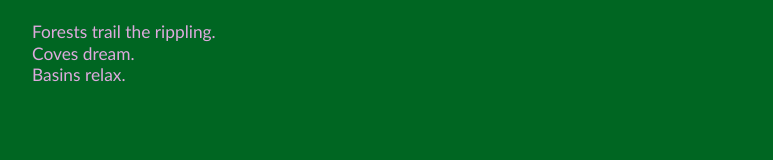
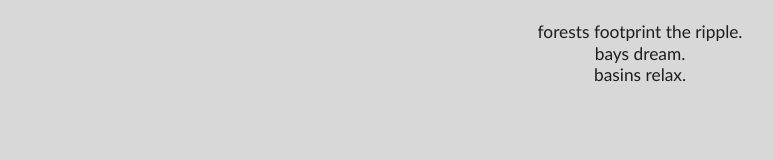
Before and after one commit to huangyt05/digpo1, a plain HTML site: page index.html in a window 1280 px wide. Shown: the whole page, without its empty margins (0-773 px from the left). Drawn offline with Linux system fonts and the light colour scheme.

Commit message:
Update index.html

```diff
--- a/index.html
+++ b/index.html
@@ -28,8 +28,8 @@ IN CONNECTION WITH THE USE OR PERFORMANCE OF THIS SOFTWARE.
 <style type="text/css">
 /* <![CDATA[ */
 body {
- background: #062;
- color: #dad;
+ background: rgb(216, 216, 216);
+ color: rgb(29, 29, 29);
  margin: 0 24pt 0 24pt;
  font-family: Optima, sans-serif;
  font-size: 13pt;
@@ -47,14 +47,14 @@ a {
 var t=0;
 var n=0;
 var paths=0;
-var above='brow,mist,shape,layer,the crag,stone,forest,height'.split(',');
-var below='flow,basin,shape,vein,rippling,stone,cove,rock'.split(',');
-var trans='command,pace,roam,trail,frame,sweep,exercise,range'.split(',');
-var imper='track,shade,translate,stamp,progress through,direct,run,enter';
+var above='eyebrow, fog, shape, layer, rock wall, stone, forest, height'.split(',');
+var below='flow, basin, shape, vein, ripple, stone, bay, rock'.split(',');
+var trans='command, step, walk, footprint, frame, scan, move, range'.split(',');
+var imper='track, shadow, translate, imprint, pass, direct, run, enter to continue';
 imper=imper.split(',');
-var intrans='linger,dwell,rest,relax,hold,dream,hum'.split(',');
+var intrans='hold, rest, rest, relax, hold, dream, buzz'.split(',');
 var s='s,'.split(',');
-var texture='rough,fine'.split(',');
+var texture='coarse, fine'.split(',');
 function rand_range(max) {
  return Math.floor(Math.random()*(max+1));
 }
@@ -83,7 +83,7 @@ function site() {
  return words;
 }
 function cave() {
- var adjs=('encompassing,'+choose(texture)+',sinuous,straight,objective,arched,cool,clear,dim,driven').split(',');
+ var adjs=('encompassing,'+choose(texture)+',curved, straight, objective, arched, cool, clear, dim, driven').split(',');
  var target=1+rand_range(3);
  while (adjs.length>target) {
   adjs.splice(rand_range(adjs.length),1);
@@ -129,6 +129,6 @@ function poem() {
 </head>
 <body onload="poem()">
 
-<div id="main"></div>
+<div id="main" style="text-align: center"></div>
 </body>
 </html>
```
